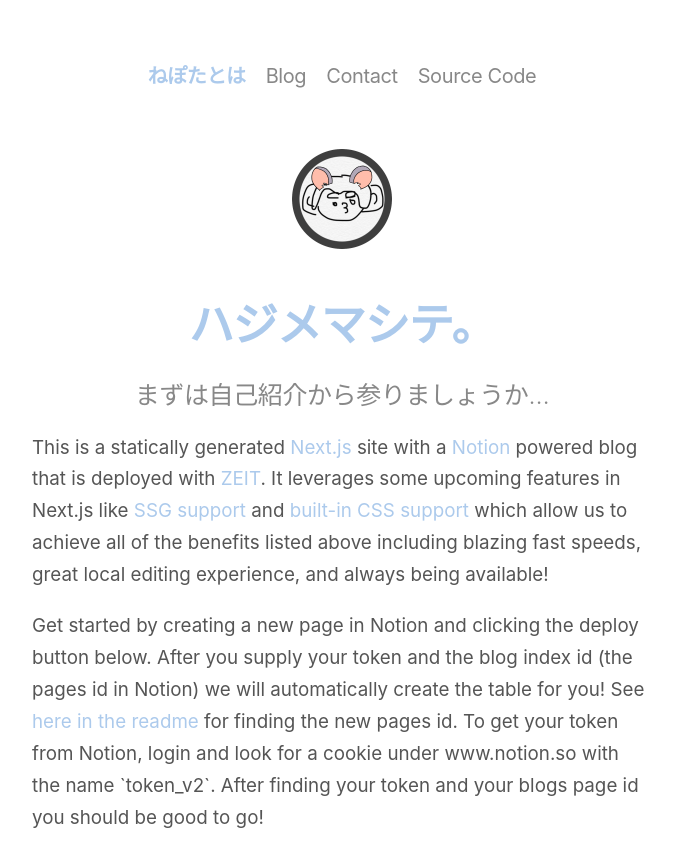
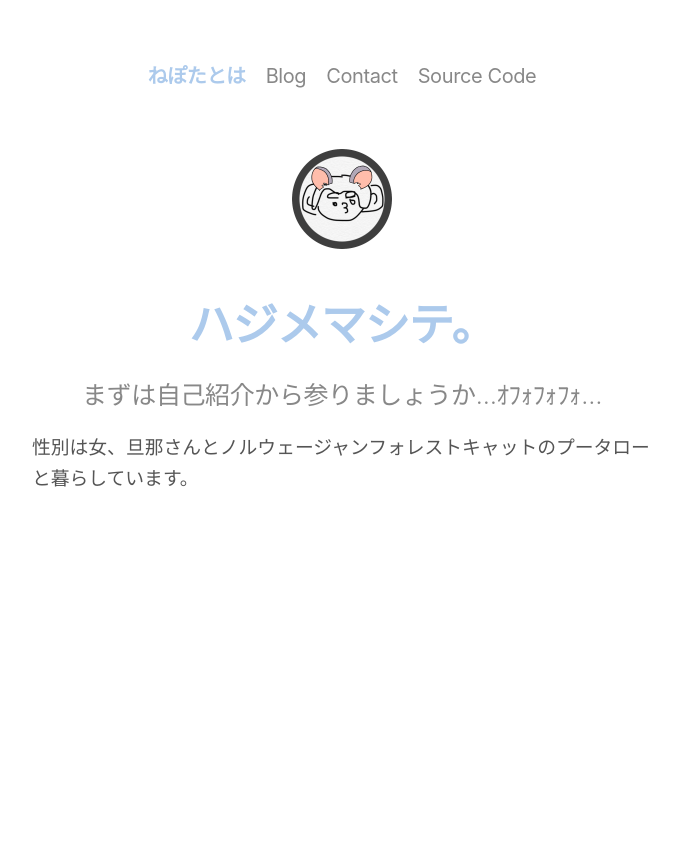
Before and after one commit to aya-nitta/nepotaya, a Next.js app: page / in a window 1280 px wide. Shown: the top 866 px of the page, without its empty margins (298-977 px from the left). After the commit the page ends 800 px from the top, so only its background shows below. Built offline with nearby package versions, Linux system fonts and the light colour scheme.

Commit message:
ねぽたとはの説明を変更しました

```diff
--- a/src/pages/index.tsx
+++ b/src/pages/index.tsx
@@ -1,8 +1,8 @@
 // ねぽたとは
 import * as React from 'react'
 import Header from '~/components/header'
-import ExtLink from '../components/ext-link'
-import Features from '../components/features'
+// import ExtLink from '../components/ext-link'
+// import Features from '../components/features'
 import sharedStyles from '../styles/shared.module.css'
 
 const Index: React.FC = () => (
@@ -11,38 +11,11 @@ const Index: React.FC = () => (
     <div className={sharedStyles.layout}>
       <img src="/icon.png" alt="icon" width="100" height="100" />
       <h1>ハジメマシテ。</h1>
-      <h2>まずは自己紹介から参りましょうか…</h2>
+      <h2>まずは自己紹介から参りましょうか…ｵﾌｫﾌｫﾌｫ…</h2>
 
       <div className="explanation">
         <p>
-          This is a statically generated{' '}
-          <ExtLink href="https://nextjs.org">Next.js</ExtLink> site with a{' '}
-          <ExtLink href="https://notion.so">Notion</ExtLink> powered blog that
-          is deployed with <ExtLink href="https://zeit.co">ZEIT</ExtLink>. It
-          leverages some upcoming features in Next.js like{' '}
-          <ExtLink href="https://github.com/zeit/next.js/issues/9524">
-            SSG support
-          </ExtLink>{' '}
-          and{' '}
-          <ExtLink href="https://github.com/zeit/next.js/issues/8626">
-            built-in CSS support
-          </ExtLink>{' '}
-          which allow us to achieve all of the benefits listed above including
-          blazing fast speeds, great local editing experience, and always being
-          available!
-        </p>
-
-        <p>
-          Get started by creating a new page in Notion and clicking the deploy
-          button below. After you supply your token and the blog index id (the
-          pages id in Notion) we will automatically create the table for you!
-          See{' '}
-          <ExtLink href="https://github.com/ijjk/notion-blog#getting-blog-index-and-token">
-            here in the readme
-          </ExtLink>{' '}
-          for finding the new pages id. To get your token from Notion, login and
-          look for a cookie under www.notion.so with the name `token_v2`. After
-          finding your token and your blogs page id you should be good to go!
+          性別は女、旦那さんとノルウェージャンフォレストキャットのプータローと暮らしています。
         </p>
       </div>
     </div>
```
